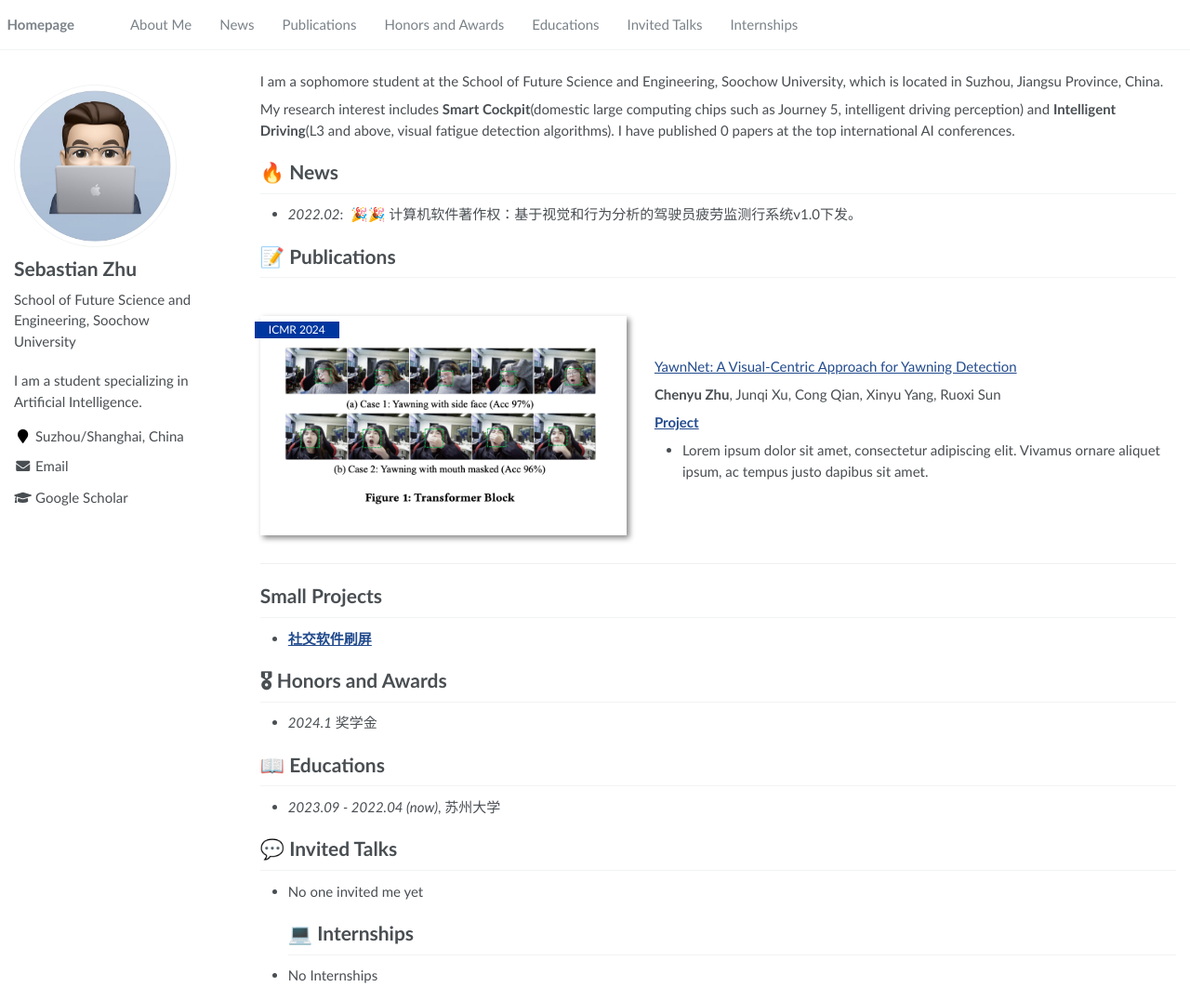
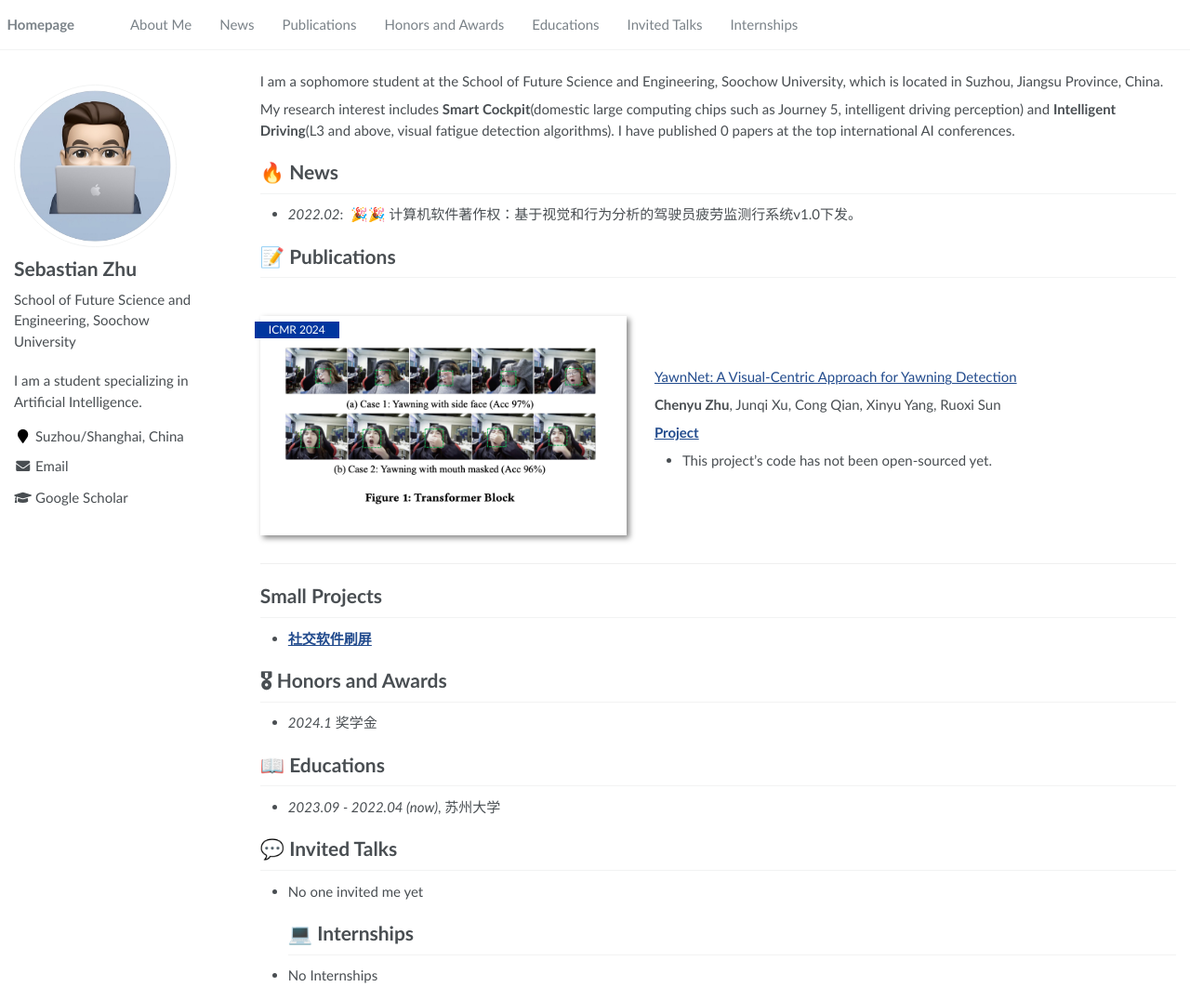
Before and after one commit to ZhuChyu-Sebastian/ZhuChyu-Sebastian.github.io, a Jekyll site: the page built from _pages/about.md, in a window 1280 px wide and 1076 px high. Shown: the whole window at 93% size. Built offline with Jekyll 4.4.1, drawn with Linux system fonts in a browser that asks for light colours.

Commit message:
Update about.md

```diff
--- a/_pages/about.md
+++ b/_pages/about.md
@@ -40,7 +40,7 @@ My research interest includes **Smart Cockpit**(domestic large computing chips s
 **Chenyu Zhu**, Junqi Xu, Cong Qian, Xinyu Yang, Ruoxi Sun
 
 [**Project**](https://github.com/ZhuChyu-Sebastian)
-- Lorem ipsum dolor sit amet, consectetur adipiscing elit. Vivamus ornare aliquet ipsum, ac tempus justo dapibus sit amet.
+- This project's code has not been open-sourced yet.
 
 </div>
 </div>
```
